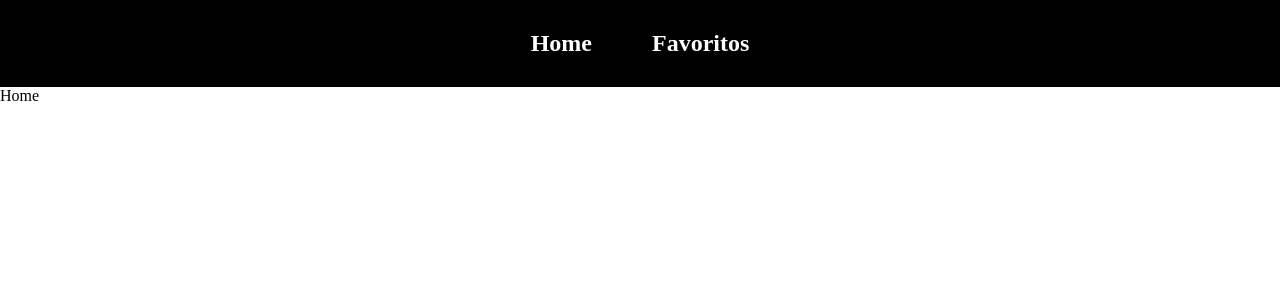
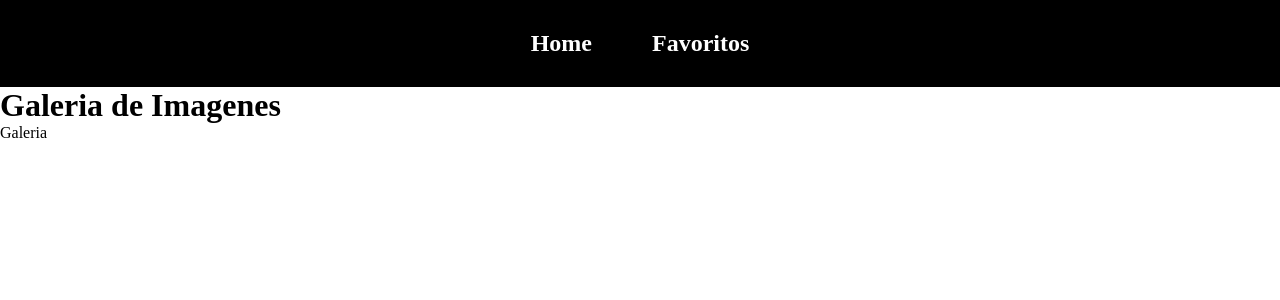
Before and after one commit to JosueValbuena/DLReact2D2, a React (Create React App) app: page /home in a window 1280 px wide. Shown: the top 300 px of the page. Built offline with nearby package versions, Linux system fonts and the light colour scheme.

Commit message:
context consumido correctamente en componente galeria

```diff
--- /dev/null
+++ b/src/components/Galeria.jsx
@@ -0,0 +1,12 @@
+import React, { useContext } from 'react'
+import { Mycontext } from '../context/MyContext'
+
+const Galeria = () => {
+    const fotos = useContext(Mycontext);
+
+  return (
+    <div>Galeria</div>
+  )
+}
+
+export default Galeria
--- a/src/view/Home.jsx
+++ b/src/view/Home.jsx
@@ -1,8 +1,12 @@
 import React from 'react'
+import Galeria from '../components/Galeria'
 
 const Home = () => {
   return (
-    <div>Home</div>
+    <div>
+        <h1>Galeria de Imagenes</h1>
+        <Galeria />
+    </div>
   )
 }
 
```
